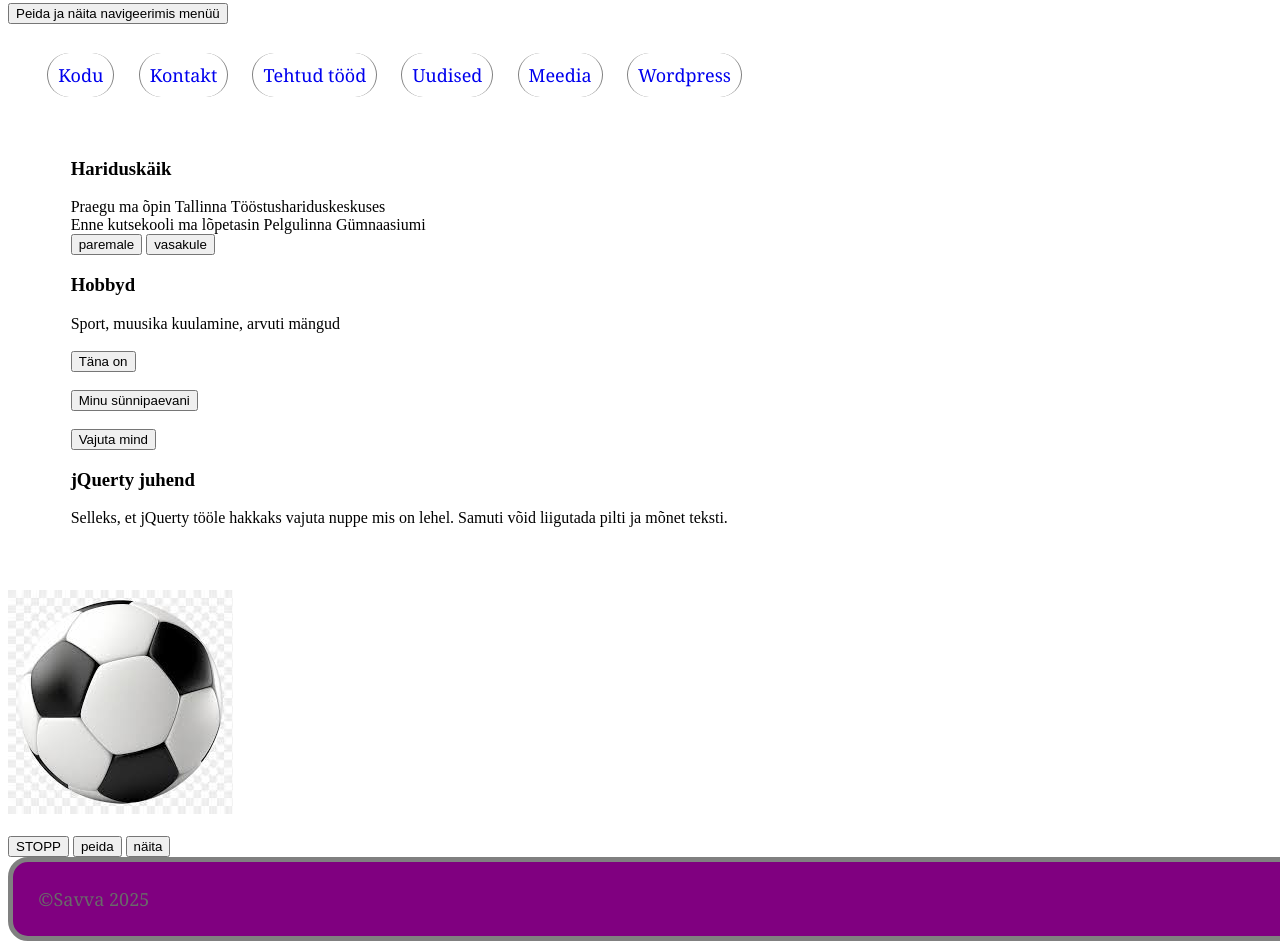
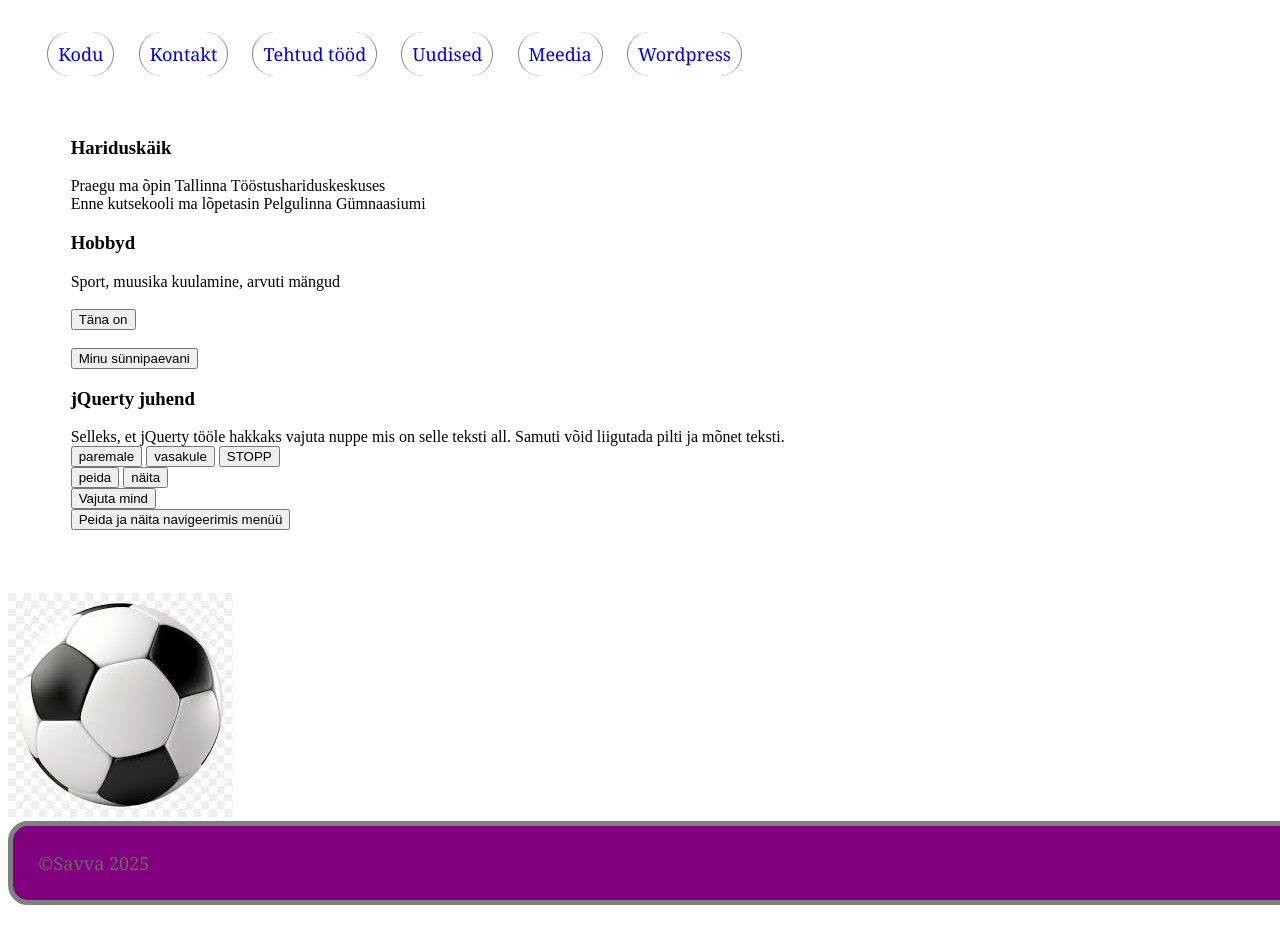
Before and after one commit to SavvaS250/Savva.Veebirakendused, a plain HTML site: page untitled/index.html in a window 1280 px wide. Shown: the part 181-1130 px from the top of the page. After the commit the page ends 1094 px from the top, so only its background shows below. Drawn offline with nearby package versions, Linux system fonts and the light colour scheme.

Commit message:
Add files via upload

```diff
--- a/untitled/index.html
+++ b/untitled/index.html
@@ -54,7 +54,7 @@
     <h1>Savva veebirakenduste leht</h1>
 </header>
 <br>
-<button id="button2">Peida ja näita navigeerimis menüü</button>
+
 <nav>
     <ul>
         <li>
@@ -85,10 +85,7 @@
             <br>
             Enne kutsekooli ma lõpetasin Pelgulinna Gümnaasiumi
         </div>
-        <input type="button" value="paremale"
-               onclick="$('#mina').animate({'left':'500px'}, 1000);" />
-        <input type="button" value="vasakule"
-               onclick="$('#mina').animate({'left':'0px'}, 1000);" />
+
 
     </section>
 
@@ -103,27 +100,31 @@
         <br>
         <input type="button" value="Minu sünnipaevani" onclick="sunnipaev()">
         <div id="paevad"></div>
-        <br>
-        <button id="button1">Vajuta mind</button>
+
     </section>
 
     <section>
         <h3>jQuerty juhend</h3>
-        <div>Selleks, et jQuerty tööle hakkaks vajuta nuppe mis on lehel. Samuti võid liigutada pilti ja mõnet teksti.</div>
+        <div>Selleks, et jQuerty tööle hakkaks vajuta nuppe mis on selle teksti all. Samuti võid liigutada pilti ja mõnet teksti.</div>
+        <input type="button" value="paremale"
+               onclick="$('#mina').animate({'left':'500px'}, 1000);" />
+        <input type="button" value="vasakule"
+               onclick="$('#mina').animate({'left':'0px'}, 1000);" />
+        <input type="button" value="STOPP"
+               onclick="$('#mina, #pilt').animate({'left':'0px'}, 500);" />
+        <br>
+        <input type="button" value="peida"
+               onclick="$('#section1, #pilt, #koord').hide(2000);" />
+        <input type="button" value="näita"
+               onclick="$('#section1, #pilt, #koord').show(2000);" />
+        <br>
+        <button id="button1">Vajuta mind</button>
+        <br>
+        <button id="button2">Peida ja näita navigeerimis menüü</button>
     </section>
 </main>
 <img src="pall.jpg" alt="pall" id="pilt">
 <div id="koord"></div>
-<br>
-
-<input type="button" value="STOPP"
-       onclick="$('#mina, #pilt').animate({'left':'0px'}, 500);" />
-<input type="button" value="peida"
-       onclick="$('section, #pilt, #koord').hide(2000);" />
-<input type="button" value="näita"
-       onclick="$('section, #pilt, #koord').show(2000);" />
-
-
 
 <footer id="f1">
     &copy;Savva 2025
```
